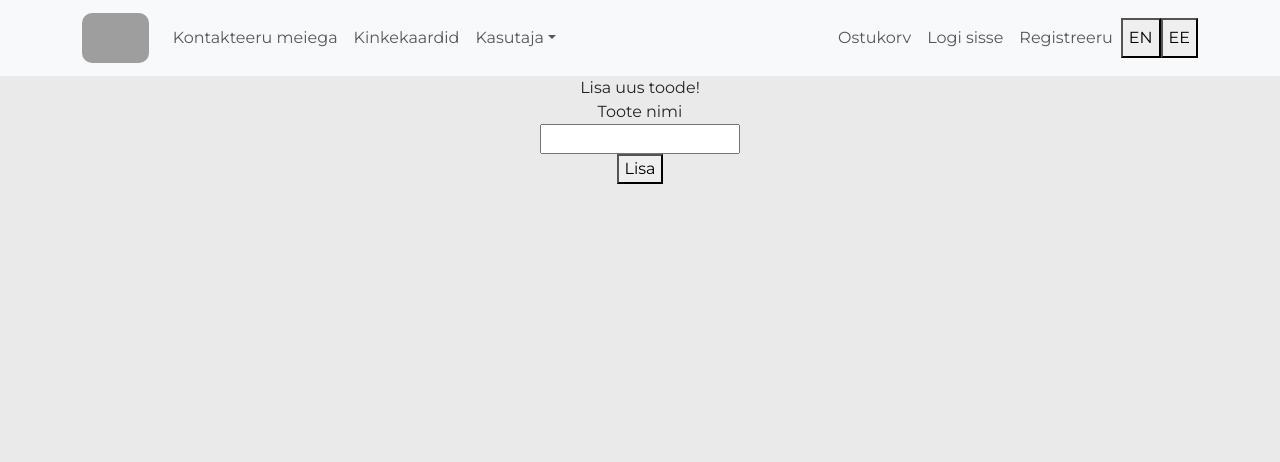
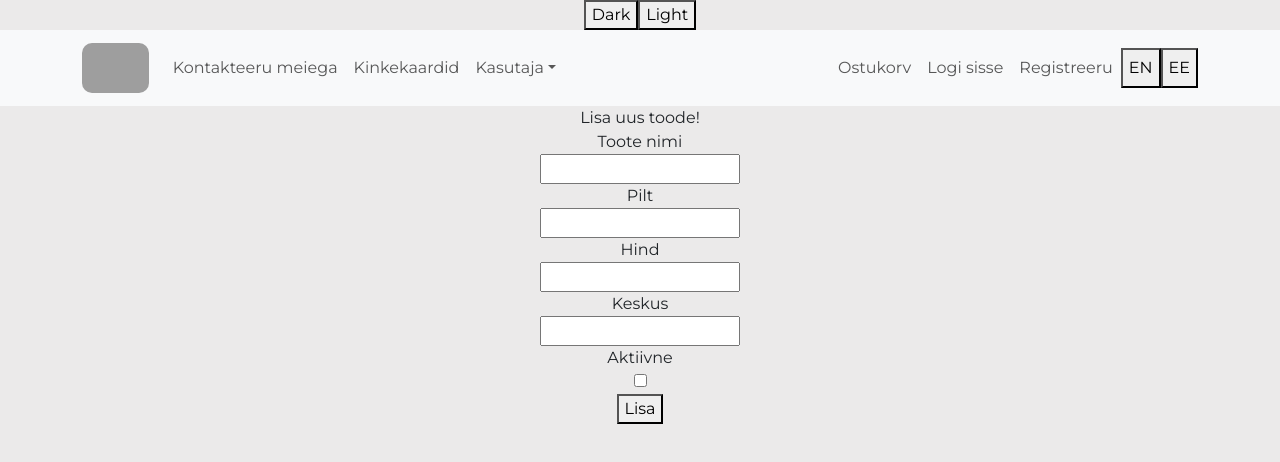
Before and after one commit to vahermihkel/front-end-09-2024, a React (Create React App) app in the folder veebipood/: page /lisa-toode in a window 1280 px wide. Shown: the top 462 px of the page. Built offline with nearby package versions, Linux system fonts and the light colour scheme; grey boxes are pictures that could not be loaded.

Commit message:
localStorage, tõlge

```diff
--- a/veebipood/src/App.css
+++ b/veebipood/src/App.css
@@ -1,5 +1,13 @@
 .App {
   text-align: center;
+}
+
+.App-dark {
+  text-align: center;
+  background-color: black;
+  color: white;
+  min-height: 100vh;
+  /* vh --> view height ehk ekraani kõrgus */
 }
 
 .nupp {
--- a/veebipood/src/App.js
+++ b/veebipood/src/App.js
@@ -34,12 +34,28 @@ import { ContactUs } from './pages/useRef/ContactUs';
 import Admin from './pages/useState/Admin';
 import Shops from './pages/useState/Shops';
 import Menu from './components/Menu';
+import { useState } from 'react';
 
 function App() {
-  return (
-    <div className="App">
+  // setProducts, setCart, setCategories
+  const [darkMode, setDarkMode] = useState(localStorage.getItem("darkTheme"));
+
+  const darkThemeTrue = () => {
+    setDarkMode("true");
+    localStorage.setItem("darkTheme", "true");
+  }
+
+  const darkThemeFalse = () => {
+    setDarkMode("false");
+    localStorage.setItem("darkTheme", "false");
+  }
+
+  return (     // if (darkMode===true) { "App-dark"} else {"App"}
+    <div className={darkMode === "true" ? "App-dark" : "App"}>
       {/* MENÜÜ ---> on igal lehel  nähtav */}
 
+      <button onClick={darkThemeTrue}>Dark</button>
+      <button onClick={darkThemeFalse}>Light</button>
       <Menu />
 
       {/* <Menyy /> */}
@@ -128,7 +144,19 @@ export default App;
 // 17. 28.10
 // 18. 06.11
 
+// Lisamine läbi LisaToode.js
+
 // KOJU:
-// Töötajad objektiks {nimi, tel, ametikoht, email}
-// MuudaEsindus, MuudaTootaja
-// Failid
+// 1. Webshopi Wordi dokument lõpetada
+// 2.a) mõni faili ülejäänud Wordi dokumentidest
+// 2. Webshopi localStorage: tõlge, dark/light, ostukorv
+// 3. Kõik ülejäänud Wordi dokumendid lõpetada
+
+// 1. Haldas dünaamiline CSS
+// 2. Keskus tuleks läbi dropdowni kui lisada uut toodet
+// 3. API päringud -> Tarnija failid + pakiautomaadid
+
+
+// Webshop:
+// Products.jsx --> <Link to={"/product/" + product.title} siia juurde lisada väikseks/tühikud asendada
+// Täpselt samasuguse asja peab tegema SingleProduct.jsx sees, kui otsitakse toodet
--- a/veebipood/src/components/Menu.js
+++ b/veebipood/src/components/Menu.js
@@ -7,6 +7,17 @@ import { useTranslation } from 'react-i18next';
 
 function Menu() {
   const { t, i18n } = useTranslation();
+
+  const changeLangEn = () => {
+    i18n.changeLanguage("en");
+    localStorage.setItem("keel", "en");
+    // alati kui .setItem, peab kuskil olema ka .getItem
+  }
+
+  const changeLangEt = () => {
+    i18n.changeLanguage("et");
+    localStorage.setItem("keel", "et");
+  }
 
   return (
     <Navbar collapseOnSelect expand="lg" className="bg-body-tertiary">
@@ -30,8 +41,8 @@ function Menu() {
             <Nav.Link as={Link} to="/ostukorv">Ostukorv</Nav.Link>
             <Nav.Link as={Link} to="/logi-sisse">Logi sisse</Nav.Link>
             <Nav.Link as={Link} to="/registreeru">Registreeru</Nav.Link>
-            <button onClick={() => i18n.changeLanguage("en")}>EN</button>
-            <button onClick={() => i18n.changeLanguage("et")}>EE</button>
+            <button onClick={changeLangEn}>EN</button>
+            <button onClick={changeLangEt}>EE</button>
           </Nav>
         </Navbar.Collapse>
       </Container>
--- a/veebipood/src/components/Menyy.js
+++ b/veebipood/src/components/Menyy.js
@@ -6,6 +6,8 @@ function Menyy() {
   const { t, i18n } = useTranslation();
 
   // return <h1>{t('Welcome to React')}</h1>
+
+
 
   return (
     <div>
--- a/veebipood/src/data/tooted.json
+++ b/veebipood/src/data/tooted.json
@@ -1,7 +1,7 @@
 [
   {"nimi": "Nobe", "hind": 25000, "aktiivne": true, "keskus": "Ülemiste", "pilt": "https://estonia.ee/wp-content/uploads/nobe_netist_4.jpg"},
-  {"nimi": "BMW", "hind": 55000, "aktiivne": true, "keskus": "Ülemiste", "pilt": "https://www.bmw-m.com/content/dam/bmw/marketBMW_M/www_bmw-m_com/all-models/model-navigation/bmw-m850i-xdrive-cabrio-flyout-neu.png"},
-  {"nimi": "Tesla", "hind": 85000, "aktiivne": false, "keskus": "Vesse", "pilt": "https://cdn.motor1.com/images/mgl/Mk3qg6/s3/2017-tesla-roadster-deck-model-petersen-automotive-museum.jpg"},
+  {"nimi": "BMW i5", "hind": 55000, "aktiivne": true, "keskus": "Ülemiste", "pilt": "https://www.bmw-m.com/content/dam/bmw/marketBMW_M/www_bmw-m_com/all-models/model-navigation/bmw-m850i-xdrive-cabrio-flyout-neu.png"},
+  {"nimi": "Tesla model S/X", "hind": 85000, "aktiivne": false, "keskus": "Vesse", "pilt": "https://cdn.motor1.com/images/mgl/Mk3qg6/s3/2017-tesla-roadster-deck-model-petersen-automotive-museum.jpg"},
   {"nimi": "Bentley", "hind": 125000, "aktiivne": true, "keskus": "Kristiine", "pilt": "https://tallinn.bentleymotors.com/picserver1/userdata/1/31595/3FAdVwEMPE/dws%20600x300%20silverlake%20bentayga%20range.jpg"},
   {"nimi": "Toyota", "hind": 45000, "aktiivne": false, "keskus": "Järveotsa", "pilt": "https://www.motortrend.com/uploads/sites/10/2024/01/2024-toyota-corolla-hybrid-le-sedan-angular-front.png"},
   {"nimi": "Nissan", "hind": 35000, "aktiivne": true, "keskus": "Ülemiste", "pilt": "https://www-europe.nissan-cdn.net/content/dam/Nissan/nissan_europe/UNVEIL_QQ-PUSH/new-unveil-qashqai.png.ximg.l_3_m.smart.png"}
--- a/veebipood/src/i18n.js
+++ b/veebipood/src/i18n.js
@@ -27,7 +27,7 @@ i18n
   .use(initReactI18next) // passes i18n down to react-i18next
   .init({
     resources,
-    lng: "et", // language to use, more information here: https://www.i18next.com/overview/configuration-options#languages-namespaces-resources
+    lng: localStorage.getItem("keel") || "et", // language to use, more information here: https://www.i18next.com/overview/configuration-options#languages-namespaces-resources
     // you can use the i18n.changeLanguage function to change the language manually: https://www.i18next.com/overview/api#changelanguage
     // if you're using a language detector, do not define the lng option
 
--- a/veebipood/src/pages/arrays/Esindused.js
+++ b/veebipood/src/pages/arrays/Esindused.js
@@ -73,7 +73,9 @@ function Esindused() {
   }
 
   const otsi = () => {
-    const vastus = esindusedFailist.filter(keskus => keskus.nimi.includes(otsinguRef.current.value));
+    const vastus = esindusedFailist.filter(keskus =>
+      keskus.nimi.toLowerCase().includes(otsinguRef.current.value.toLowerCase())
+    );
     muudaKeskused(vastus);
   }
 
--- a/veebipood/src/pages/arrays/Ostukorv.js
+++ b/veebipood/src/pages/arrays/Ostukorv.js
@@ -1,20 +1,22 @@
 import React, { useState } from 'react'
 import { Link } from 'react-router-dom'
 import { useTranslation } from 'react-i18next';
-import ostukorvFailist from "../../data/ostukorv.json";
+// import ostukorvFailist from "../../data/ostukorv.json";
 
 function Ostukorv() {
   const { t } = useTranslation();
-  const [tooted, muudaTooted] = useState(ostukorvFailist.slice());
+  const [tooted, muudaTooted] = useState(JSON.parse(localStorage.getItem("ostukorv")) || []);
 
   const tyhjenda = () => {
-    ostukorvFailist.splice(0);
-    muudaTooted(ostukorvFailist.slice());
+    tooted.splice(0);
+    muudaTooted(tooted.slice()); // HTMLi muutmiseks
+    localStorage.setItem("ostukorv", JSON.stringify(tooted)); // salvestuseks
   }
 
   const kustuta = (index) => {
-    ostukorvFailist.splice(index,1);
-    muudaTooted(ostukorvFailist.slice());
+    tooted.splice(index,1);
+    muudaTooted(tooted.slice());
+    localStorage.setItem("ostukorv", JSON.stringify(tooted));
   }
 
   const arvutaKokku = () => {
--- a/veebipood/src/pages/arrays/Tooted.js
+++ b/veebipood/src/pages/arrays/Tooted.js
@@ -2,7 +2,7 @@ import React, { useState } from 'react'
 import tootedJSON from "../../data/tooted.json"
 import { useRef } from 'react';
 import { Link } from 'react-router-dom';
-import ostukorvJSON from "../../data/ostukorv.json";
+// import ostukorvJSON from "../../data/ostukorv.json";
 import Button from '@mui/material/Button';
 
 // sorteeriAZ -> tehtud
@@ -68,8 +68,18 @@ function Tooted() {
   }
 
   const lisaOstukorvi = (lisatudToode) => {
-    ostukorvJSON.push(lisatudToode);
+    // ostukorvJSON.push(lisatudToode);
+    const ostukorvLS = JSON.parse(localStorage.getItem("ostukorv")) || [];
+    ostukorvLS.push(lisatudToode);
+    localStorage.setItem("ostukorv", JSON.stringify(ostukorvLS));
   }
+
+  // 1. Võtan localStorage-st vana ostukorvi sisu ( localStorage.getItem )
+  // 1.b Teen kontrolli, et kui on tühjus, siis tuleks tühi array ( || [] )
+  // 2. Võtan jutumärgid ära ( JSON.parse )
+  // 3. Lisan toote juurde / kustutan toote  ( .push   /   .splice )
+  // 4. Lisan localStorage-sse tagasi ( localStorage.setItem )
+  // 5. Lisan ostukorvi sisule jutumärgid tagasi ( JSON.stringify )
 
 
   return (
@@ -101,7 +111,7 @@ function Tooted() {
         <div key={index}>
           <img className={toode.aktiivne === true ? "pilt": "pilt-mitteaktiivne"} src={toode.pilt} alt="" />
           {toode.nimi} - {toode.hind}€
-          <Link to={"/toode/" + toode.nimi}>
+          <Link to={"/toode/" + toode.nimi.replaceAll("/", "").replaceAll(" ", "-").toLowerCase()}>
             <button>Vt lähemalt</button>
           </Link>
           {toode.aktiivne === true && <button onClick={() => lisaOstukorvi(toode)}>Lisa ostukorvi</button>}
--- a/veebipood/src/pages/useRef/LisaToode.js
+++ b/veebipood/src/pages/useRef/LisaToode.js
@@ -1,8 +1,18 @@
 import React, { useRef, useState } from 'react'
+import tootedJSON from "../../data/tooted.json";
 
 function LisaToode() {
   const [sonum, muudaSonum] = useState("Lisa uus toode!");
   const nimiRef = useRef();
+  const hindRef = useRef();
+  const aktiivneRef = useRef();
+  const keskusRef = useRef();
+  const piltRef = useRef();
+  // teie peate võtma nende võtmete järgi nagu
+  //    on Webshopis products.json sees
+
+  // MaintainProducts sees saate kontrollida, kuidas lisatud.
+  //    seal peab olema kõik võtmed ükshaaval välja kuvatud.
 
   function lisa() {
     if (nimiRef.current.value === "") {
@@ -11,6 +21,15 @@ function LisaToode() {
     }
 
     muudaSonum("Toode lisatud: " + nimiRef.current.value);
+    const lisatavToode =  {
+      "nimi": nimiRef.current.value,
+      "hind": Number(hindRef.current.value),  // JSON.parse võtab array'lt jutumärgid maha
+      "aktiivne": aktiivneRef.current.checked,
+      "keskus": keskusRef.current.value,
+      "pilt": piltRef.current.value
+    }
+
+    tootedJSON.push(lisatavToode);
   }
 
   const kontrolli = () => {
@@ -37,6 +56,14 @@ function LisaToode() {
       <div>{sonum}</div>
       <label htmlFor="nimi">Toote nimi</label> <br />
       <input onChange={kontrolli} ref={nimiRef} id="nimi" type="text" /> <br />
+      <label>Pilt</label> <br />
+      <input ref={piltRef} type="text" /> <br />
+      <label>Hind</label> <br />
+      <input ref={hindRef} type="number" /> <br />
+      <label>Keskus</label> <br />
+      <input ref={keskusRef} type="text" /> <br />
+      <label>Aktiivne</label> <br />
+      <input ref={aktiivneRef} type="checkbox" /> <br />
       <button onClick={lisa}>Lisa</button> <br />
     </div>
   )
--- a/veebipood/src/pages/yks/YksToode.js
+++ b/veebipood/src/pages/yks/YksToode.js
@@ -10,7 +10,7 @@ function YksToode() {
   // SIIS: const {tere} = useParams();
 
 const {tooteNimi} = useParams();
-const leitud = tootedFailist.find(toode => toode.nimi === tooteNimi);
+const leitud = tootedFailist.find(toode => toode.nimi.replaceAll("/", "").replaceAll(" ", "-").toLowerCase() === tooteNimi);
 
 // index (järjekorranumbri) järgi leidmiseks:
 // const leitud = tootedFailist[index];
```
